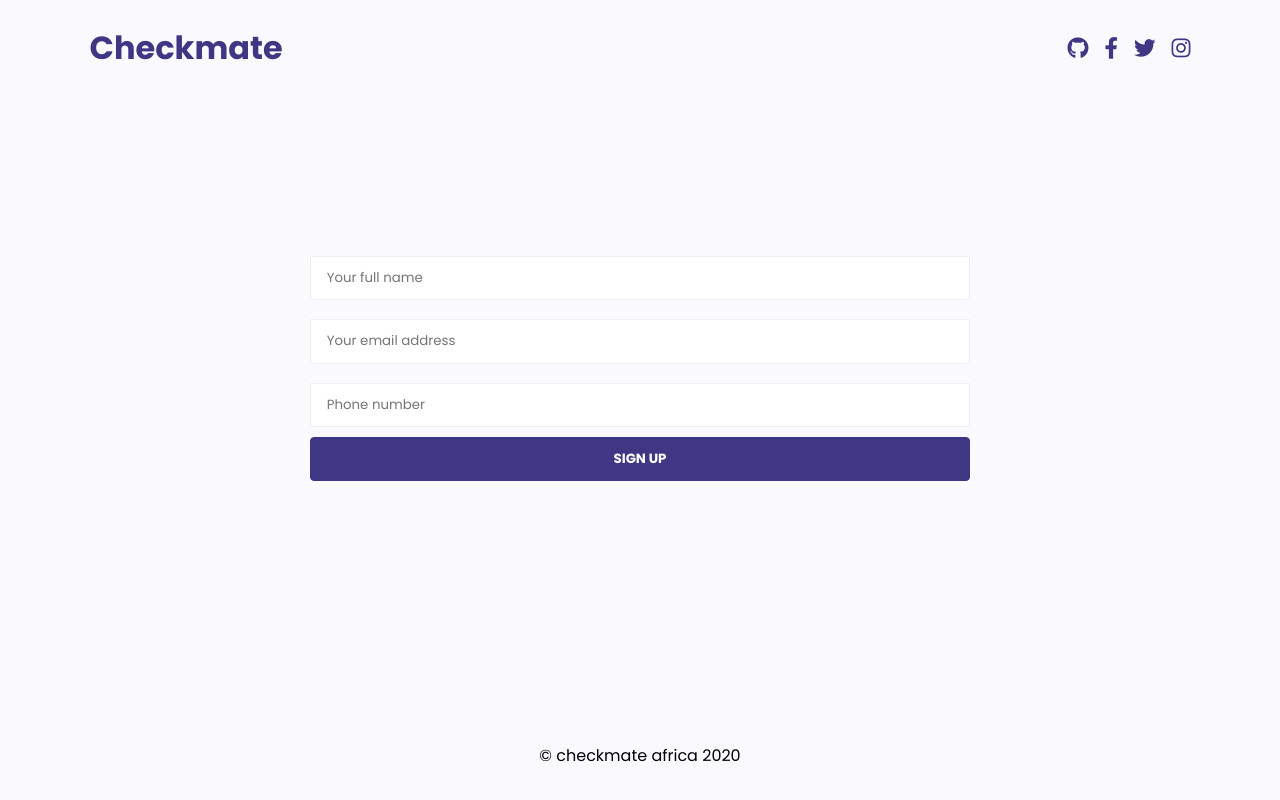
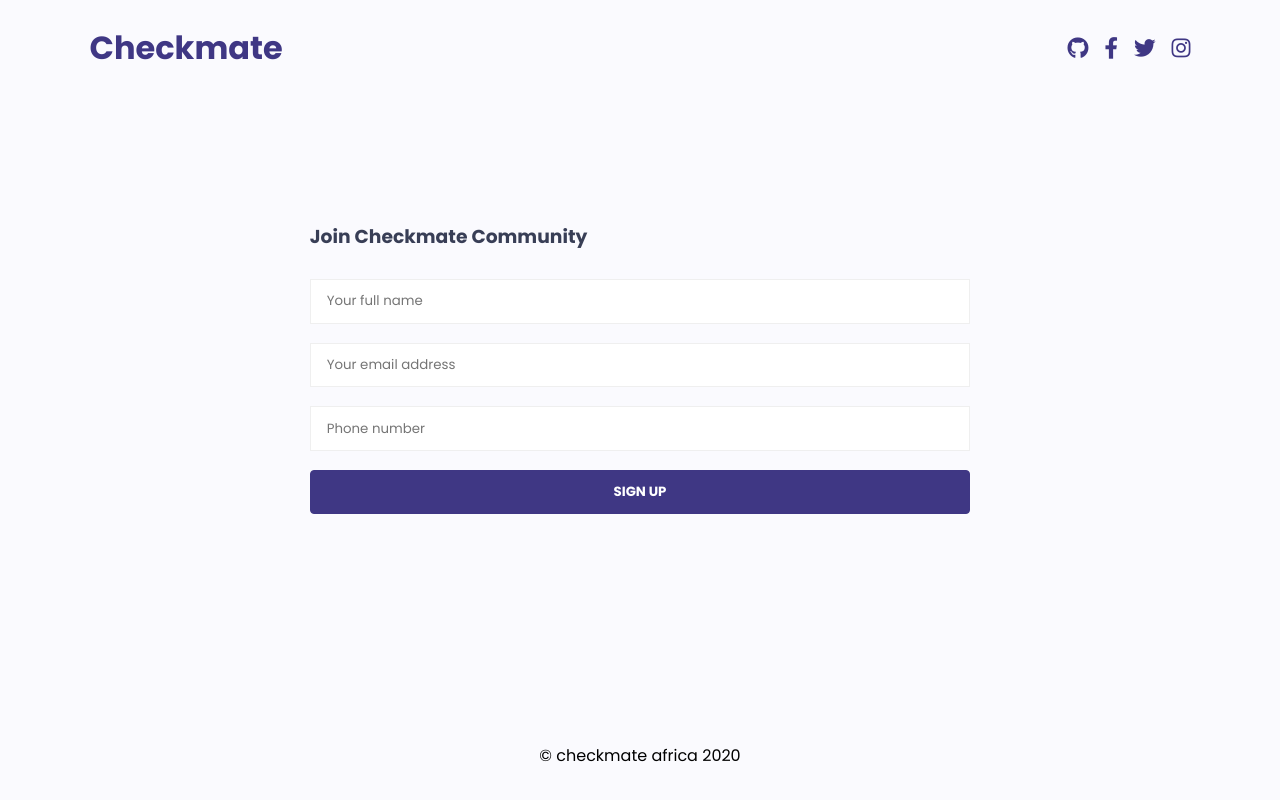
Before and after one commit to kadetXx/checkmate, a React (Create React App) app: page /join in a window 1280 px wide. Built offline with nearby package versions, Linux system fonts and the light colour scheme.

Commit message:
minor changes

```diff
--- a/src/components/Form.js
+++ b/src/components/Form.js
@@ -10,6 +10,10 @@ const Form = styled.form`
   @media(max-width: 875px) {
     width: 98%;
   }
+
+  & h3 {
+    color: #383e56;
+  }
 `
 
 const Input = styled.input`
@@ -21,13 +25,18 @@ const Input = styled.input`
   outline: none;
 `
 
+const Submit = styled(Button)`
+  margin: .6rem 0;
+`
+
 function form() {
   return (
     <Form>
+      <h3>Join Checkmate Community</h3>
       <Input placeholder='Your full name' />
       <Input placeholder='Your email address' />
       <Input placeholder='Phone number' />
-      <Button type='submit' full> Sign Up </Button>
+      <Submit type='submit' full> Sign Up </Submit>
     </Form>
   )
 }
```
